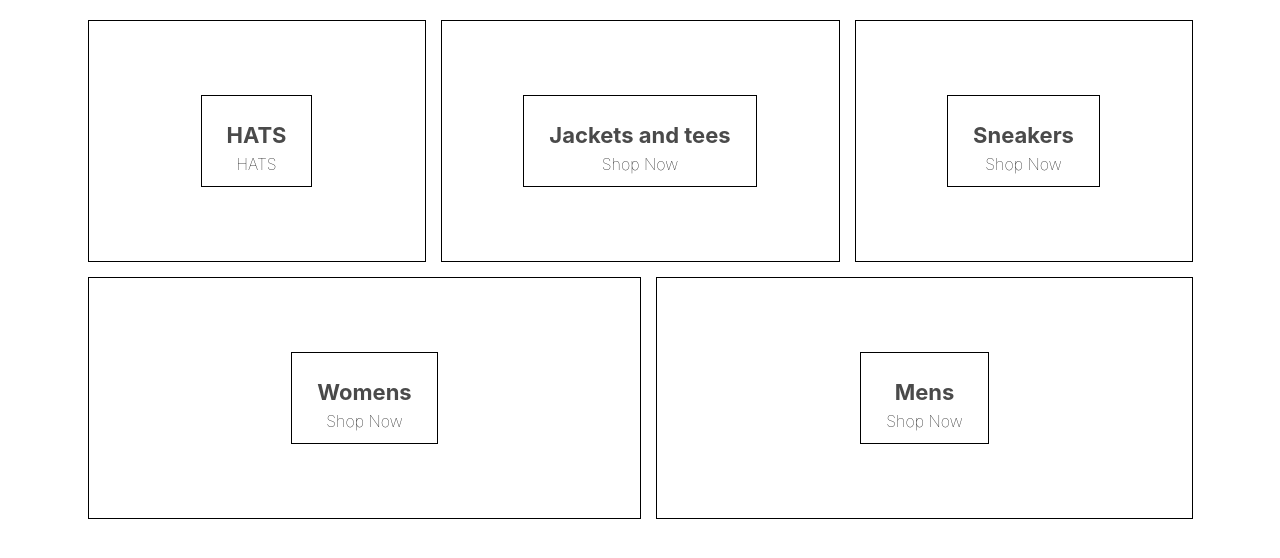
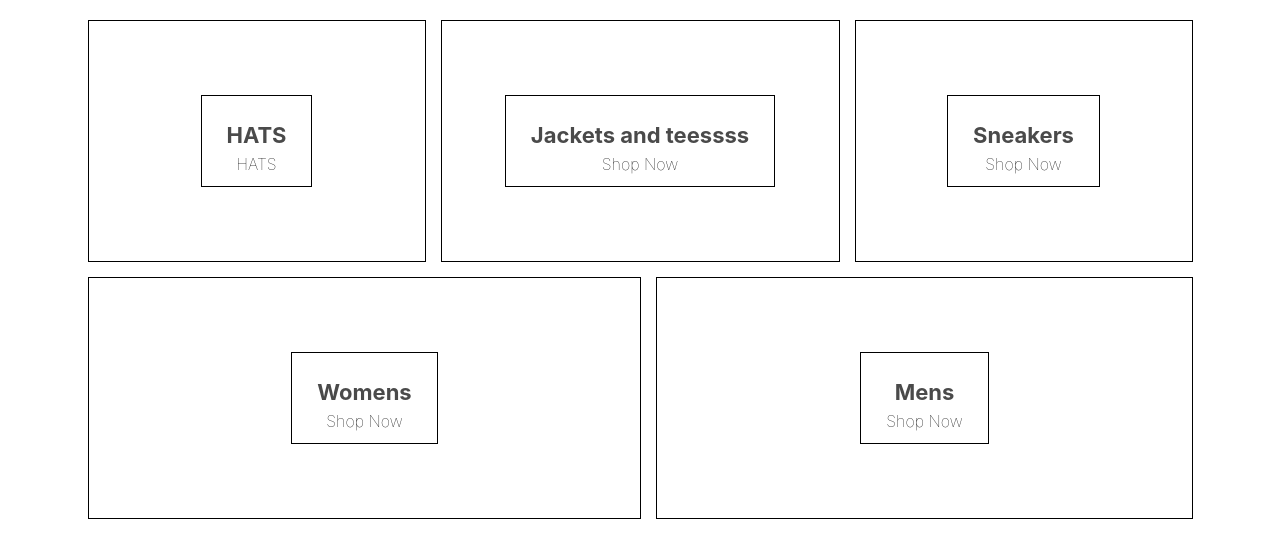
Before and after one commit to musaibsk/zm-garments, a React (Create React App) app: page / in a window 1280 px wide. Shown: the top 558 px of the page. Built offline with nearby package versions, Linux system fonts and the light colour scheme.

Commit message:
first commit

```diff
--- a/src/homepage.component.jsx
+++ b/src/homepage.component.jsx
@@ -12,7 +12,7 @@ const HomePage = () => (
             </div>
             <div className='menu-item'>
                 <div className='content'>
-                    <h1 className='title'>Jackets and tees</h1>
+                    <h1 className='title'>Jackets and teessss</h1>
                     <span className='subtitle'>Shop Now</span>
                 </div>
             </div>
```
